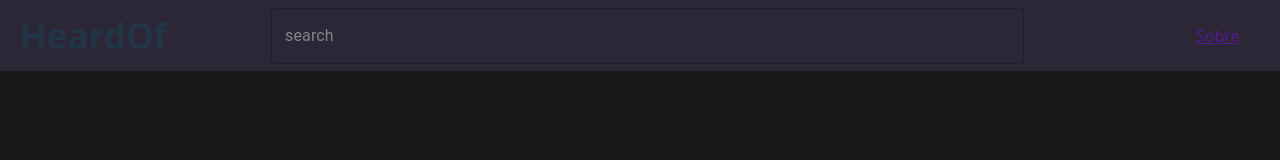
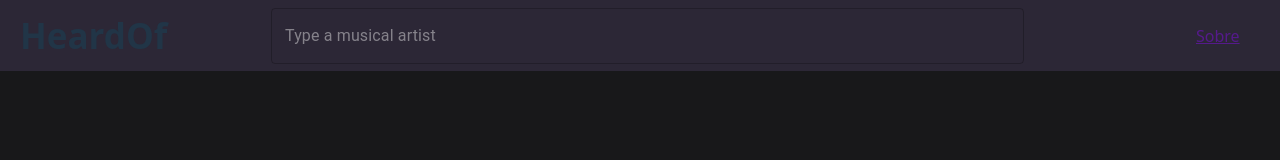
Before and after one commit to Glaucivan/heard-of, a React (Vite) app: page / in a window 1280 px wide. Shown: the top 160 px of the page. Built offline with nearby package versions, Linux system fonts and the light colour scheme.

Commit message:
Updated Requisition Params

```diff
--- a/src/components/Content.jsx
+++ b/src/components/Content.jsx
@@ -12,7 +12,7 @@ function Content(){
             key={idx}
         />
     ))
-    console.log(contentList)
+    /////*****console.log(contentList)
     return (
         <main className='list' id='content'>
             <Grid><ul>{contentList}</ul></Grid>
--- a/src/components/SearchBar.jsx
+++ b/src/components/SearchBar.jsx
@@ -3,9 +3,12 @@ import ListContext from '../contexts/List';
 import { TextField, Button } from '@mui/material'
 
 const httpRequest = async(query) => {
+    // QUERY Placeholder
+    const artista = query;
+    const musica = query;
 
     const URI = "https://tastedive.com/api/similar"
-                +`?q=${encodeURI(query)}`
+                +`?q=music:${encodeURI(query)}`
                 +"&type=music"
                 +"&info=1"
                 +"&limit=10"
@@ -20,6 +23,7 @@ const httpRequest = async(query) => {
             ////******console.log("1-RES. SUCESSFULL")
             ////******console.log("2-RES AFTER FETCH: ", res)
             const data = await res.json()
+            console.log(data)
             ////******console.log("3-DATA: ", data)
             ////******console.log("4-RESULTS ARRAY: ", data.similar.results)
             return data.similar.results;
@@ -53,8 +57,8 @@ function SearchBar(){
         backgroundColor:"#f7f7f7ff",
         color: "#2c2736",
         width: "100px"
-    },
-    input_sx = {
+    }
+    const input_sx = {
         '& .MuiInputBase-input.MuiOutlinedInput-input': { color: "white" },
         width: "100%",
         marginLeft: "15px"
@@ -62,7 +66,7 @@ function SearchBar(){
 
     return (
         <div id="search_bar">
-            <TextField variant="outlined" value={input} sx={input_sx} placeholder='search' onChange={change} onKeyDown={keyDown} />
+            <TextField variant="outlined" value={input} sx={input_sx} placeholder='Type a musical artist' onChange={change} onKeyDown={keyDown} />
         </div>
     )
 }
```
Also changed, not shown: src/components/App.jsx (+35 -0 lines).
